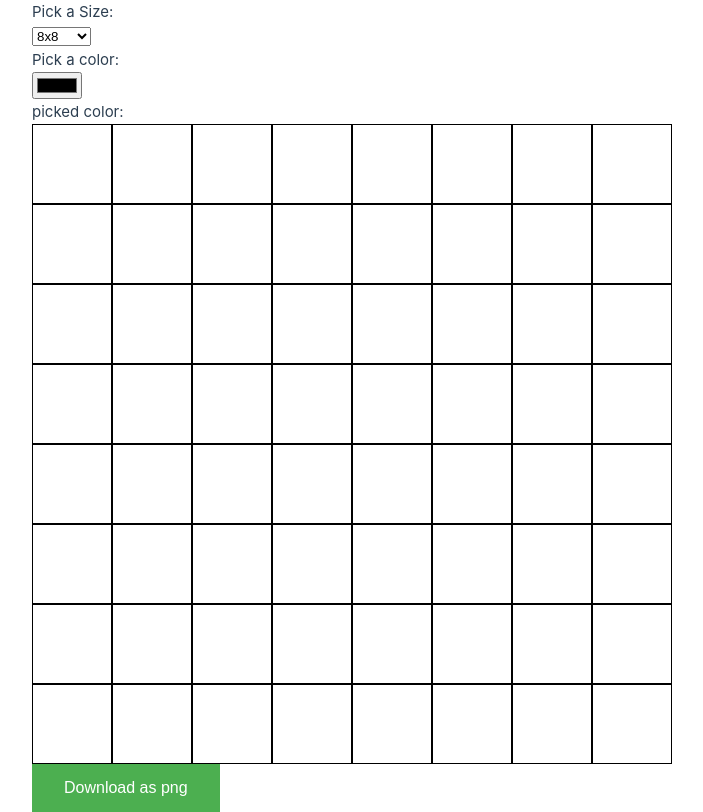
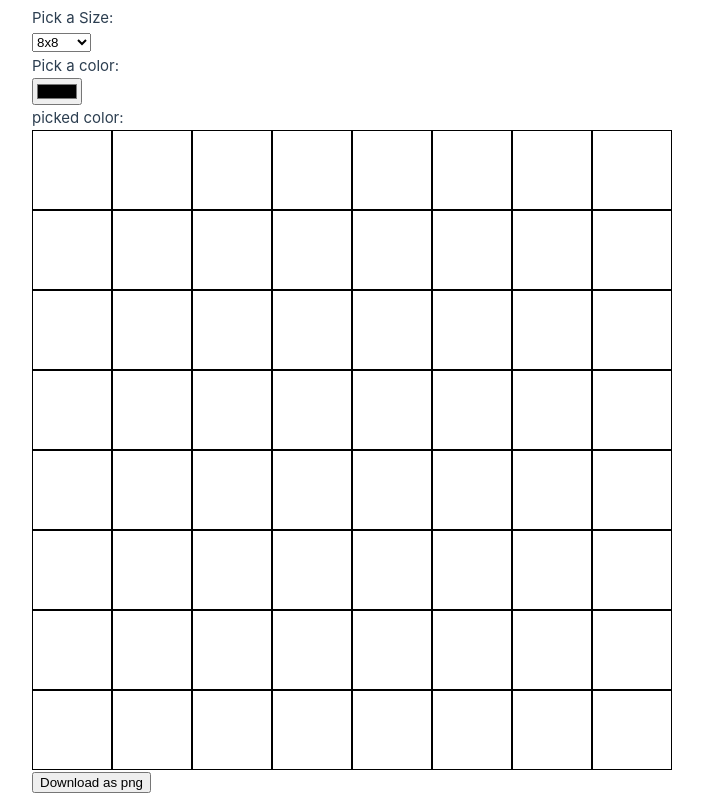
Before and after one commit to JakubKuspiel/PixelArtCreator, a Vue app: page / in a window 1280 px wide. Shown: the whole page, without its empty margins (0-703 px from the left). Built offline with nearby package versions, Linux system fonts and the light colour scheme.

Commit message:
reverse button design

```diff
--- a/src/App.vue
+++ b/src/App.vue
@@ -109,17 +109,5 @@ function printCanvas(){
   width: 40rem;
 }
 
-.button {
-  background-color: #4CAF50; /* Green */
-  border: none;
-  color: white;
-  padding: 15px 32px;
-  text-align: center;
-  text-decoration: none;
-  display: inline-block;
-  font-size: 16px;
-}
-.button:hover {
-  cursor: pointer;
-}
+
 </style>
```
